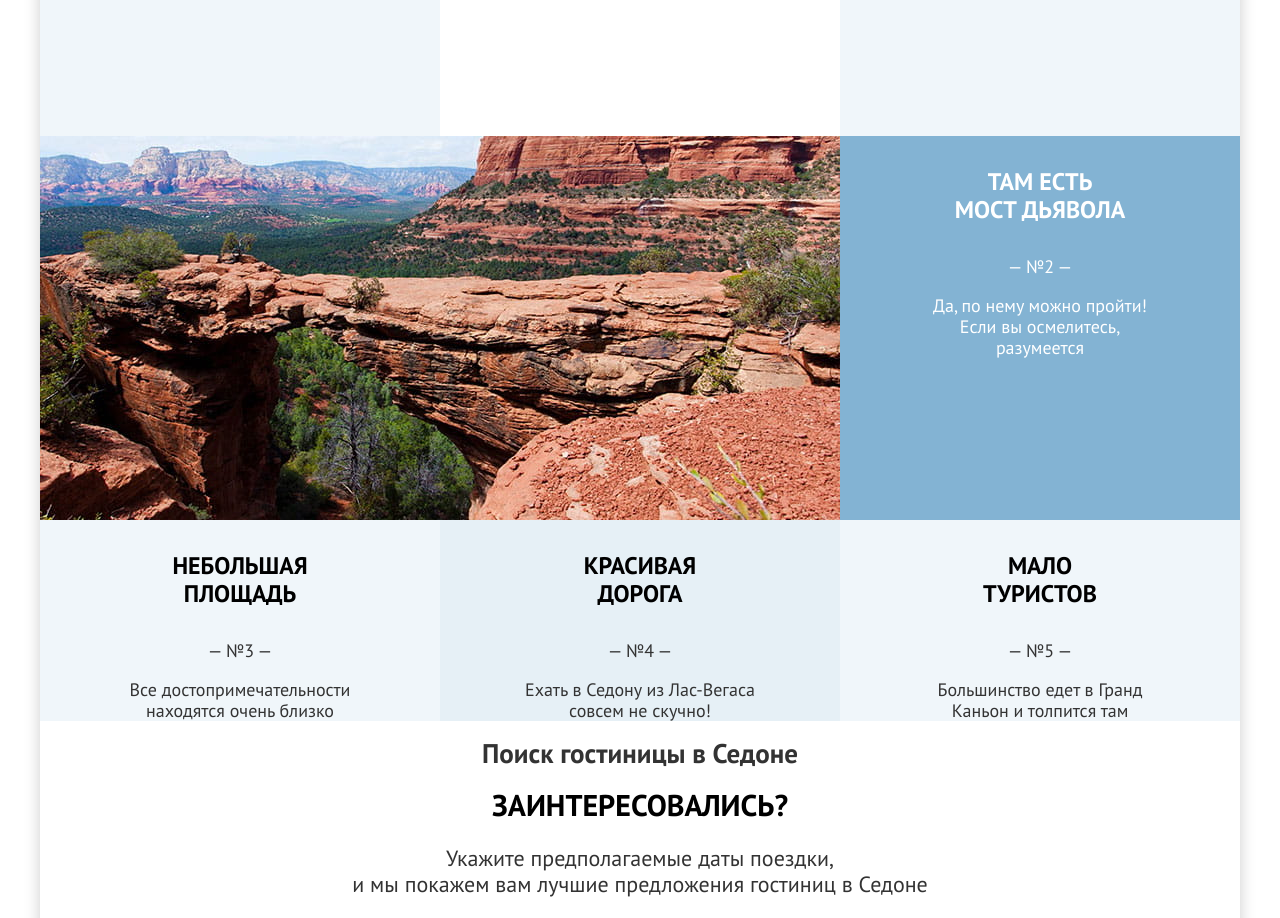
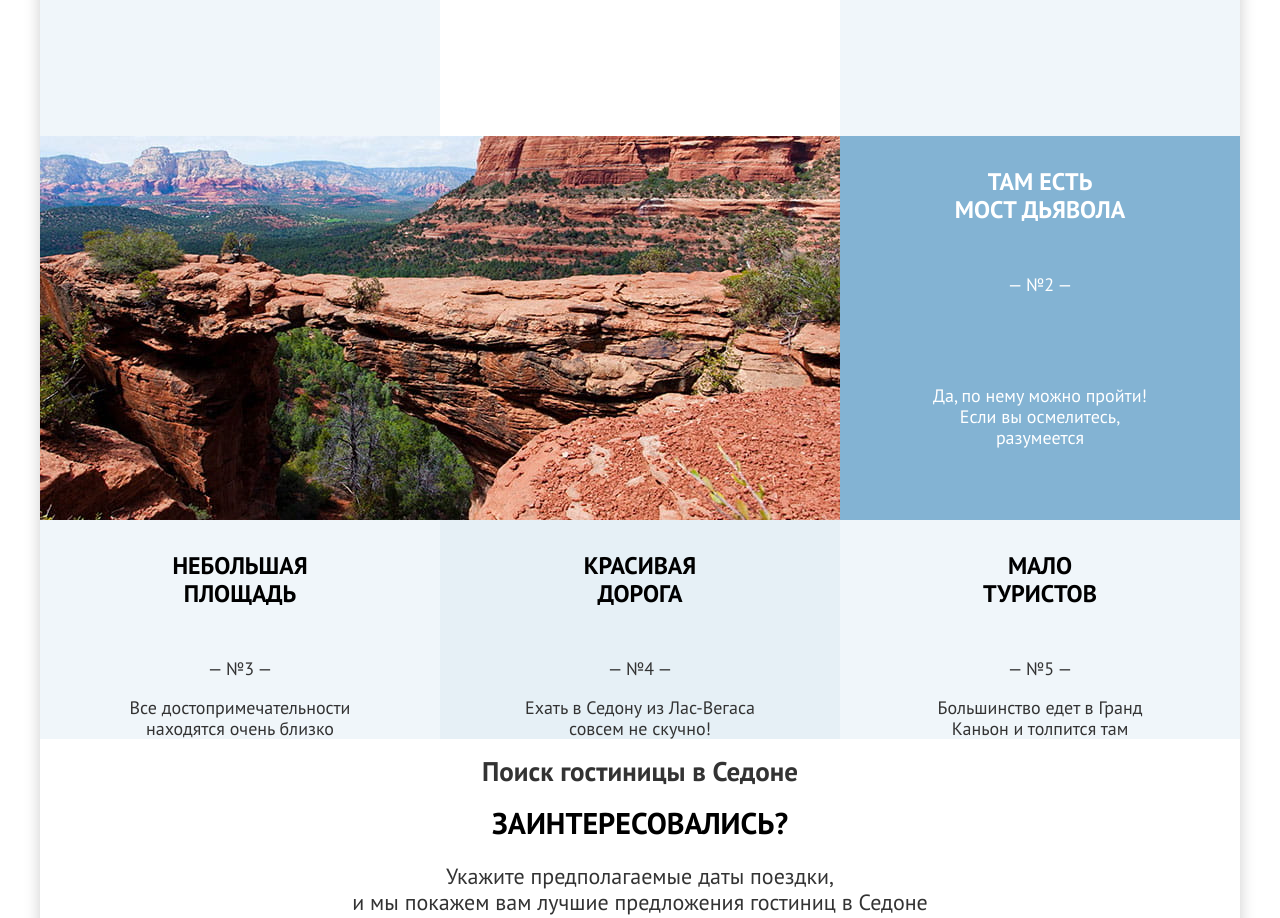
Before and after one commit to buyashka/1889105-sedona-32, a plain HTML site: page index.html in a window 1280 px wide. Shown: the part 1460-2378 px from the top of the page. Drawn offline with Linux system fonts and the light colour scheme.

Commit message:
поправил замечания по стилям и разметке

```diff
--- a/css/styles.css
+++ b/css/styles.css
@@ -16,7 +16,6 @@
 
 html {
     height: 100%;
-    padding: 0 40px;
 }
 
 body {
@@ -136,7 +135,7 @@ body {
 }
 .advantages__ordered-item {
     display: flex;
-    flex-wrap: wrap;
+    flex-direction: column;
     margin: 0;
     padding: 0;
 }
--- a/index.html
+++ b/index.html
@@ -47,14 +47,13 @@
                 <h2 class="advantages__title">Седона — небольшой городок в Аризоне, заслуживающий большего!</h2>
                 <h3 class="advantages__text">Рассмотрим 5 причин, по которым Седона круче, чем Гранд-Каньон!</h3>
                 <ul class="advantages__ordered-list">
-                    <li class="advantages__ordered-item">
-                        <div class="advantages__block--type-one">
+                    <li class="advantages__ordered-item advantages__block--type-one">
                         <h4 class="advantages__item-one advantages__item-title">Настоящий<br>городок</h4>
                         <p class="advantages__item-one">— №1 —</p>
-                            <p class="advantages__item-one advantages__textbox-one">Седона — не аттракцион для туристов,
-                                там течёт своя жизнь
+                        <p class="advantages__item-one advantages__textbox-one">Седона — не аттракцион для туристов, там
+                            течёт своя жизнь
                         </p>
-                        </div>
+                    </li>
                     <img class="advantages__item-one advantages__image-one" src="img/advant-img-1.jpg"
                         alt="Фотография города" width="800" height="384">
                     <ul class="advantages__unordered-list">
@@ -75,44 +74,36 @@
                             </p>
                         </li>
                     </ul>
-                    </li>
-                    <li class="advantages__ordered-item">
                     <img class="advantages__item-two advantages__image-two" src="img/advant-img-2.jpg"
                         alt="Фотография моста Дьявола" width="800" height="384">
-                        <div class="advantages__block--type-one">
+                    <li class="advantages__ordered-item advantages__block--type-one">
                         <h4 class="advantages__item-two advantages__item-title">Там есть<br>мост дьявола</h4>
                         <p class="advantages__item-two">— №2 —</p>
                         <p class="advantages__item-two advantages__textbox-two">Да, по нему можно пройти! Если вы
                             осмелитесь, разумеется</p>
-                        </div>
                     </li>
-                    <li class="advantages__ordered-item">
-                        <div class="advantages__block--type-two">
+                    <li class="advantages__ordered-item advantages__block--type-two">
                         <h4 class="advantages__item-three advantages__item-title">Небольшая<br>площадь</h4>
                         <p class="advantages__item-three">— №3 —</p>
                         <p class="advantages__item-three advantages__textbox-three">Все достопримечательности
                             находятся очень близко</p>
-                        </div>
                     </li>
-                    <li class="advantages__ordered-item">
-                        <div class="advantages__block--type-three">
+                    <li class="advantages__ordered-item advantages__block--type-three">
                         <h4 class="advantages__item-four advantages__item-title">Красивая<br>дорога</h4>
                         <p class="advantages__item-four">— №4 —</p>
                         <p class="advantages__item-four advantages__textbox-four">Ехать в Седону из Лас-Вегаса
                             совсем не
                             скучно!</p>
-                        </div>
                     </li>
-                    <li class="advantages__ordered-item">
-                        <div class="advantages__block--type-two">
+                    <li class="advantages__ordered-item advantages__block--type-two">
                         <h4 class="advantages__item-five advantages__item-title">Мало<br>туристов</h4>
                         <p class="advantages__item-five">— №5 —</p>
                         <p class="advantages__item-five advantages__textbox-five">Большинство едет в Гранд Каньон и
                             толпится там</p>
-                        </div>
                     </li>
                 </ul>
             </section>
+
             <section class="main-index__hotel-search hotel-search">
                 <h2 class="visually-hidden">Поиск гостиницы в Седоне</h2>
                 <b class="hotel-search__title">Заинтересовались?</b>
@@ -123,6 +114,7 @@
                 <a href="#" class="hotel-search__button">Поиск гостиницы в Седоне</a>
             </section>
         </main>
+
         <section class="mailing-list">
             <b class="mailing-list__title">Подпишитесь на рассылку</b>
             <p class="mailing-list__text">
@@ -135,6 +127,7 @@
                 <button class="mailing-list__button" type="submit">Подписаться</button>
             </form>
         </section>
+
         <footer class="page-footer">
             <section class="page-footer__socials socials">
                 <h2 class="socials__title visually-hidden">Социальные сети</h2>
@@ -156,10 +149,12 @@
                     </li>
                 </ul>
             </section>
+
             <section class="page-footer__phone">
                 <h2 class="page-footer__title visually-hidden">Телефон для связи</h2>
                 <a href="tel:+78128121212">+7 (812) 812-12-12</a>
             </section>
+
             <section class="page-footer__creators">
                 <h2 class="page-footer__title visually-hidden">Сайт сделали HTML Academy</h2>
                 <a href="https://htmlacademy.ru/">
```
Lines whose indentation alone changed are shown as unchanged.
